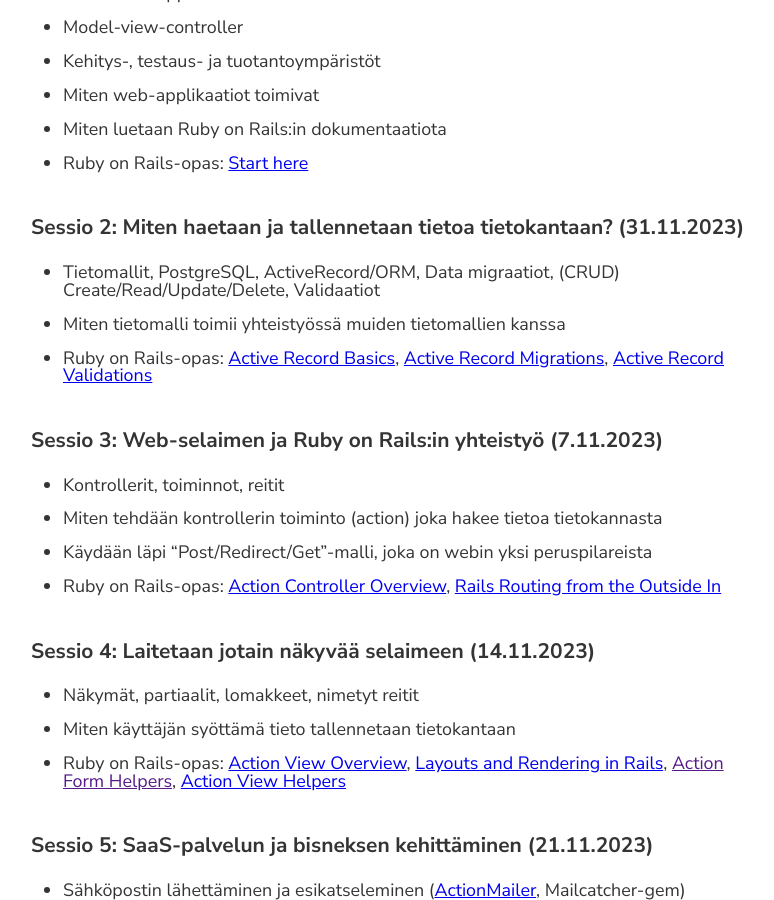
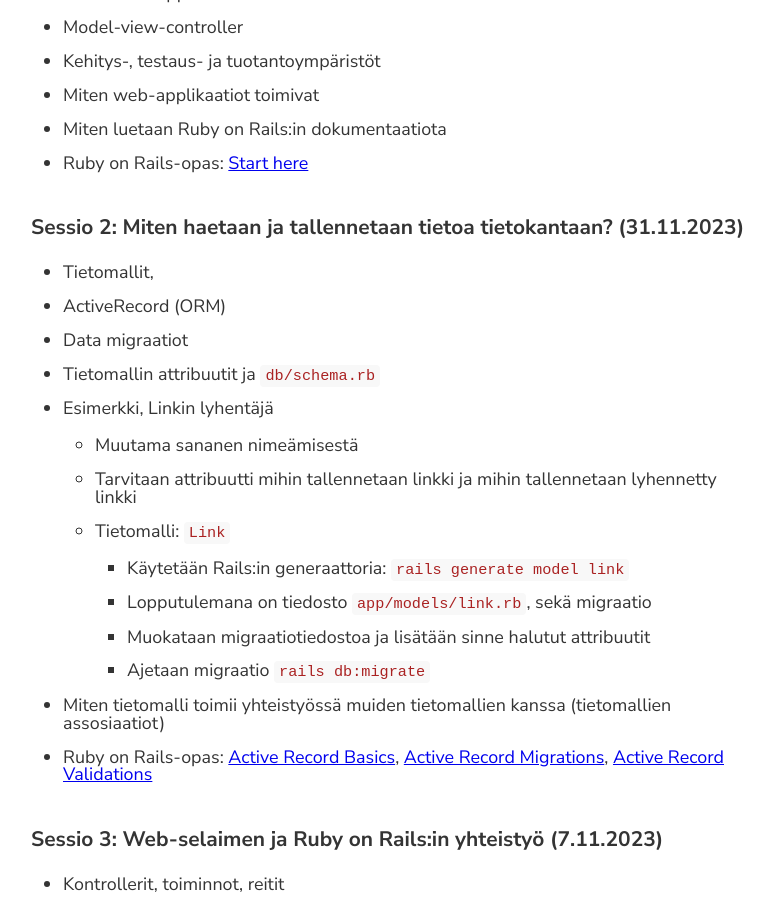
Before and after one commit to tuomasj/tuomasj.github.io, a Jekyll site: the page built from oulu-saas/index.markdown, in a window 1280 px wide and 900 px high, scrolled down 4190 px. Shown: the whole window, without its empty margins (249-1023 px from the left). Built offline with Jekyll 4.4.1, drawn with Linux system fonts in a browser that asks for light colours; comment, search, counter and statistics services are not loaded.

Commit message:
session 2

```diff
--- a/oulu-saas/index.markdown
+++ b/oulu-saas/index.markdown
@@ -120,8 +120,19 @@
 
 ### Sessio 2: Miten haetaan ja tallennetaan tietoa tietokantaan? (31.11.2023)
 
-- Tietomallit, PostgreSQL, ActiveRecord/ORM, Data migraatiot, (CRUD) Create/Read/Update/Delete, Validaatiot
-- Miten tietomalli toimii yhteistyössä muiden tietomallien kanssa
+- Tietomallit,
+- ActiveRecord (ORM)
+- Data migraatiot
+- Tietomallin attribuutit ja `db/schema.rb`
+- Esimerkki, Linkin lyhentäjä
+  - Muutama sananen nimeämisestä
+  - Tarvitaan attribuutti mihin tallennetaan linkki ja mihin tallennetaan lyhennetty linkki
+  - Tietomalli: `Link`
+    - Käytetään Rails:in generaattoria: `rails generate model link`
+    - Lopputulemana on tiedosto `app/models/link.rb`, sekä migraatio
+    - Muokataan migraatiotiedostoa ja lisätään sinne halutut attribuutit
+    - Ajetaan migraatio `rails db:migrate`
+- Miten tietomalli toimii yhteistyössä muiden tietomallien kanssa (tietomallien assosiaatiot)
 - Ruby on Rails-opas: [Active Record Basics](https://guides.rubyonrails.org/active_record_basics.html), [Active Record Migrations](https://guides.rubyonrails.org/active_record_migrations.html), [Active Record Validations](https://guides.rubyonrails.org/active_record_validations.html)
 
 ### Sessio 3: Web-selaimen ja Ruby on Rails:in yhteistyö (7.11.2023)
```
